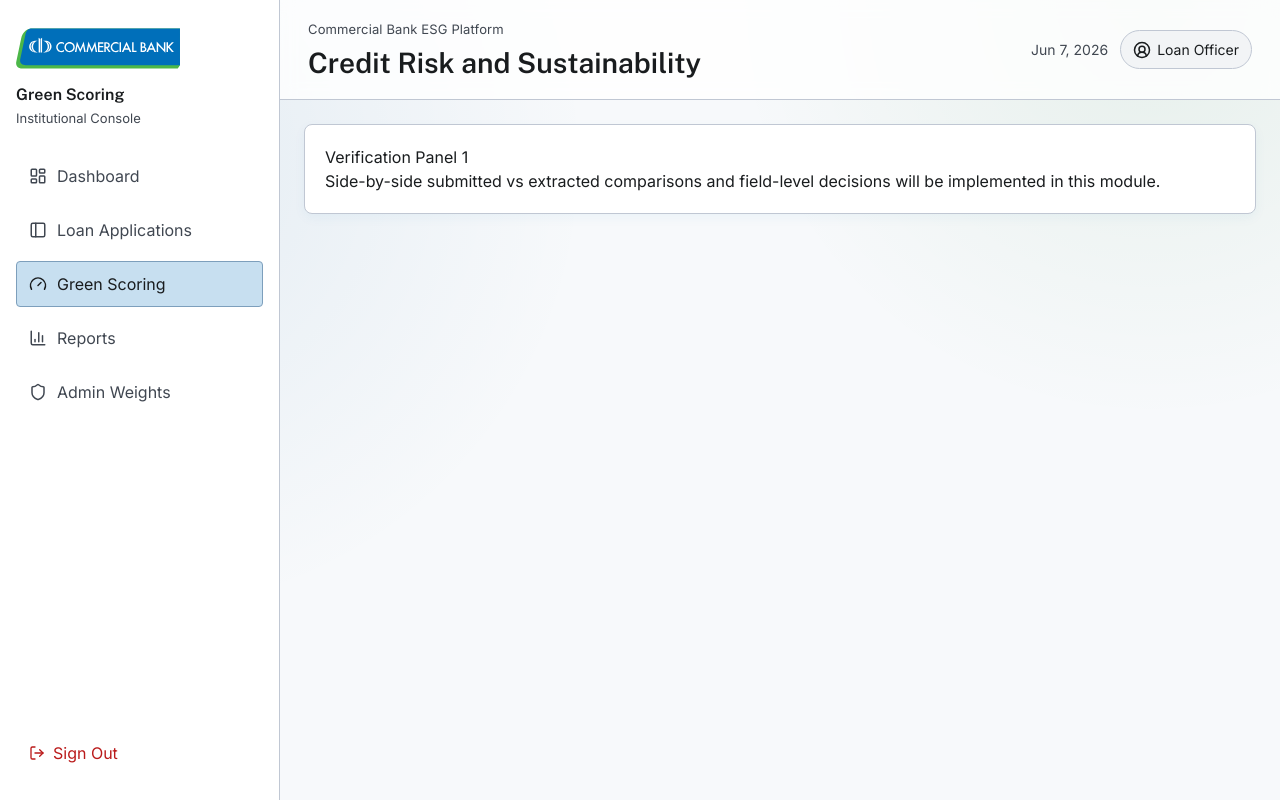
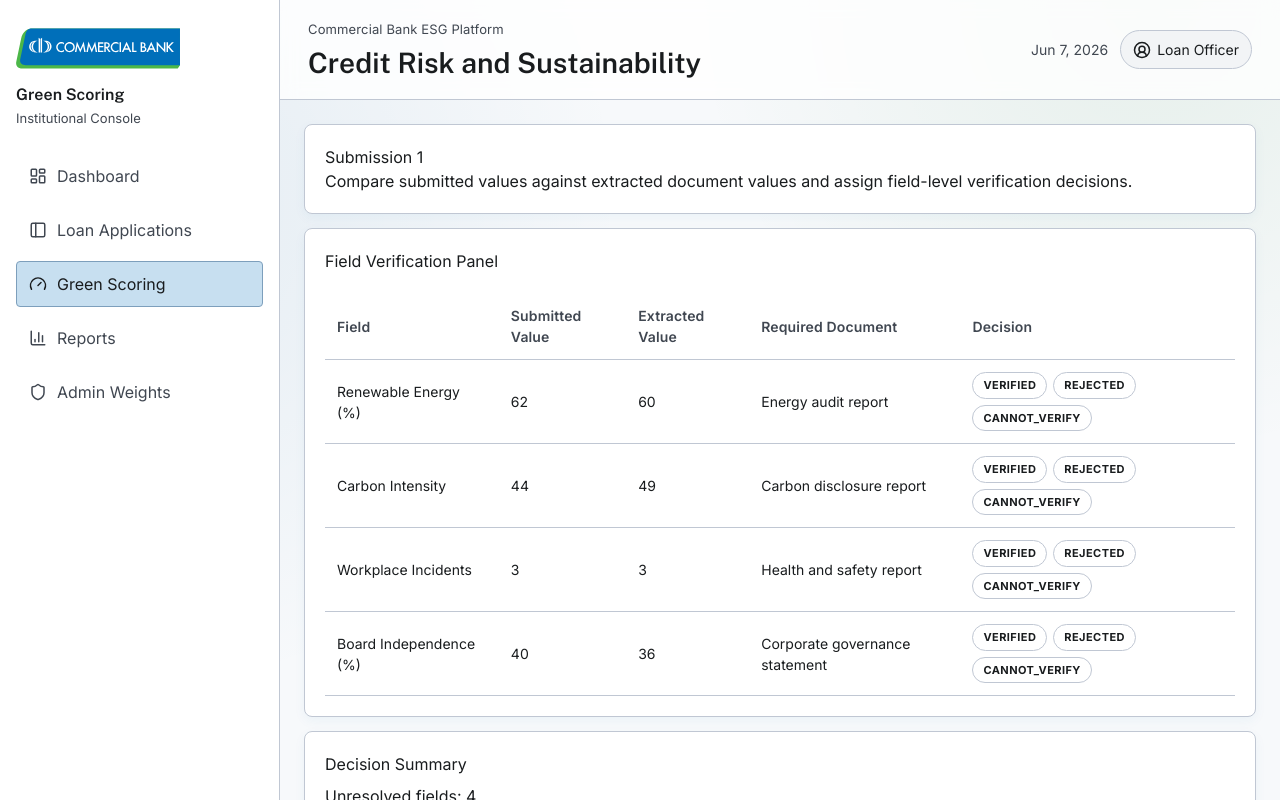
Before and after one commit to rashmikanaveen/Bytebuddies_Professional_Portfolio, a React (Vite) app in the folder frontend/: page /officer/scoring/submissions/1/verification in a window 1280 px wide. Shown: the top 800 px of the page. Built offline with nearby package versions, Linux system fonts and the light colour scheme.

Commit message:
feat(verification-ui): implement modular officer verification panel

```diff
--- /dev/null
+++ b/frontend/src/features/esg/components/VerificationDecisionControl.tsx
@@ -0,0 +1,38 @@
+import type { VerificationDecision } from '@/features/esg/hooks/useVerificationState'
+
+type VerificationDecisionControlProps = {
+  value: VerificationDecision
+  onChange: (decision: VerificationDecision) => void
+}
+
+const decisionOptions: VerificationDecision[] = [
+  'VERIFIED',
+  'REJECTED',
+  'CANNOT_VERIFY',
+]
+
+function VerificationDecisionControl({
+  value,
+  onChange,
+}: VerificationDecisionControlProps) {
+  return (
+    <div className="decision-control">
+      {decisionOptions.map((decision) => (
+        <button
+          key={decision}
+          type="button"
+          className={
+            decision === value
+              ? 'decision-btn decision-btn-active'
+              : 'decision-btn'
+          }
+          onClick={() => onChange(decision)}
+        >
+          {decision}
+        </button>
+      ))}
+    </div>
+  )
+}
+
+export default VerificationDecisionControl
--- a/frontend/src/features/esg/components/VerificationPanelPlaceholder.tsx
+++ b/frontend/src/features/esg/components/VerificationPanelPlaceholder.tsx
@@ -1,4 +1,4 @@
-import SectionCard from '@/components/ui/SectionCard'
+import VerificationPanelWorkspace from '@/features/esg/components/VerificationPanelWorkspace'
 
 type VerificationPanelPlaceholderProps = {
   submissionId: string
@@ -7,12 +7,7 @@ type VerificationPanelPlaceholderProps = {
 function VerificationPanelPlaceholder({
   submissionId,
 }: VerificationPanelPlaceholderProps) {
-  return (
-    <SectionCard
-      title={`Verification Panel ${submissionId}`}
-      description="Side-by-side submitted vs extracted comparisons and field-level decisions will be implemented in this module."
-    />
-  )
+  return <VerificationPanelWorkspace submissionId={submissionId} />
 }
 
 export default VerificationPanelPlaceholder
--- /dev/null
+++ b/frontend/src/features/esg/components/VerificationPanelWorkspace.tsx
@@ -0,0 +1,38 @@
+import VerificationSummaryPanel from '@/features/esg/components/VerificationSummaryPanel'
+import VerificationTable from '@/features/esg/components/VerificationTable'
+import { useVerificationState } from '@/features/esg/hooks/useVerificationState'
+import { verificationFields } from '@/features/esg/mock/verificationData'
+
+type VerificationPanelWorkspaceProps = {
+  submissionId: string
+}
+
+function VerificationPanelWorkspace({
+  submissionId,
+}: VerificationPanelWorkspaceProps) {
+  const { decisions, setDecision, summary } = useVerificationState(
+    verificationFields.map((field) => field.key),
+  )
+
+  return (
+    <section className="verification-layout">
+      <article className="surface-card">
+        <h2>Submission {submissionId}</h2>
+        <p>
+          Compare submitted values against extracted document values and assign
+          field-level verification decisions.
+        </p>
+      </article>
+
+      <VerificationTable
+        fields={verificationFields}
+        decisions={decisions}
+        onDecisionChange={setDecision}
+      />
+
+      <VerificationSummaryPanel {...summary} />
+    </section>
+  )
+}
+
+export default VerificationPanelWorkspace
--- /dev/null
+++ b/frontend/src/features/esg/components/VerificationSummaryPanel.tsx
@@ -0,0 +1,28 @@
+type VerificationSummaryPanelProps = {
+  unresolved: number
+  verified: number
+  rejected: number
+  cannotVerify: number
+}
+
+function VerificationSummaryPanel({
+  unresolved,
+  verified,
+  rejected,
+  cannotVerify,
+}: VerificationSummaryPanelProps) {
+  return (
+    <aside className="surface-card verification-summary-panel">
+      <h2>Decision Summary</h2>
+      <p>Unresolved fields: {unresolved}</p>
+      <p>Verified: {verified}</p>
+      <p>Rejected: {rejected}</p>
+      <p>Cannot Verify: {cannotVerify}</p>
+      <button type="button" className="primary-btn">
+        Submit Verification
+      </button>
+    </aside>
+  )
+}
+
+export default VerificationSummaryPanel
--- /dev/null
+++ b/frontend/src/features/esg/components/VerificationTable.tsx
@@ -0,0 +1,54 @@
+import VerificationDecisionControl from '@/features/esg/components/VerificationDecisionControl'
+import type { VerificationDecision } from '@/features/esg/hooks/useVerificationState'
+import type { VerificationField } from '@/features/esg/mock/verificationData'
+
+type VerificationTableProps = {
+  fields: VerificationField[]
+  decisions: Record<string, VerificationDecision>
+  onDecisionChange: (fieldKey: string, decision: VerificationDecision) => void
+}
+
+function VerificationTable({
+  fields,
+  decisions,
+  onDecisionChange,
+}: VerificationTableProps) {
+  return (
+    <div className="surface-card">
+      <h2>Field Verification Panel</h2>
+      <div className="status-table-wrap">
+        <table className="status-table">
+          <thead>
+            <tr>
+              <th>Field</th>
+              <th>Submitted Value</th>
+              <th>Extracted Value</th>
+              <th>Required Document</th>
+              <th>Decision</th>
+            </tr>
+          </thead>
+          <tbody>
+            {fields.map((field) => (
+              <tr key={field.key}>
+                <td>{field.label}</td>
+                <td>{field.submittedValue}</td>
+                <td>{field.extractedValue}</td>
+                <td>{field.requiredDocumentLabel}</td>
+                <td>
+                  <VerificationDecisionControl
+                    value={decisions[field.key]}
+                    onChange={(nextDecision) =>
+                      onDecisionChange(field.key, nextDecision)
+                    }
+                  />
+                </td>
+              </tr>
+            ))}
+          </tbody>
+        </table>
+      </div>
+    </div>
+  )
+}
+
+export default VerificationTable
--- /dev/null
+++ b/frontend/src/features/esg/hooks/useVerificationState.ts
@@ -0,0 +1,30 @@
+import { useMemo, useState } from 'react'
+
+export type VerificationDecision =
+  | 'UNSET'
+  | 'VERIFIED'
+  | 'REJECTED'
+  | 'CANNOT_VERIFY'
+
+export function useVerificationState(fieldKeys: string[]) {
+  const [decisions, setDecisions] = useState<
+    Record<string, VerificationDecision>
+  >(Object.fromEntries(fieldKeys.map((fieldKey) => [fieldKey, 'UNSET'])))
+
+  function setDecision(fieldKey: string, decision: VerificationDecision) {
+    setDecisions((prev) => ({ ...prev, [fieldKey]: decision }))
+  }
+
+  const summary = useMemo(() => {
+    const values = Object.values(decisions)
+
+    return {
+      unresolved: values.filter((value) => value === 'UNSET').length,
+      verified: values.filter((value) => value === 'VERIFIED').length,
+      rejected: values.filter((value) => value === 'REJECTED').length,
+      cannotVerify: values.filter((value) => value === 'CANNOT_VERIFY').length,
+    }
+  }, [decisions])
+
+  return { decisions, setDecision, summary }
+}
--- /dev/null
+++ b/frontend/src/features/esg/mock/verificationData.ts
@@ -0,0 +1,38 @@
+export type VerificationField = {
+  key: string
+  label: string
+  submittedValue: string
+  extractedValue: string
+  requiredDocumentLabel: string
+}
+
+export const verificationFields: VerificationField[] = [
+  {
+    key: 'renewable_energy_pct',
+    label: 'Renewable Energy (%)',
+    submittedValue: '62',
+    extractedValue: '60',
+    requiredDocumentLabel: 'Energy audit report',
+  },
+  {
+    key: 'carbon_intensity',
+    label: 'Carbon Intensity',
+    submittedValue: '44',
+    extractedValue: '49',
+    requiredDocumentLabel: 'Carbon disclosure report',
+  },
+  {
+    key: 'workplace_incidents',
+    label: 'Workplace Incidents',
+    submittedValue: '3',
+    extractedValue: '3',
+    requiredDocumentLabel: 'Health and safety report',
+  },
+  {
+    key: 'board_independence_pct',
+    label: 'Board Independence (%)',
+    submittedValue: '40',
+    extractedValue: '36',
+    requiredDocumentLabel: 'Corporate governance statement',
+  },
+]
--- a/frontend/src/index.css
+++ b/frontend/src/index.css
@@ -708,6 +708,41 @@ body {
   background: color-mix(in srgb, var(--error) 12%, transparent);
 }
 
+.verification-layout {
+  display: grid;
+  gap: 14px;
+}
+
+.verification-summary-panel {
+  display: grid;
+  gap: 8px;
+}
+
+.decision-control {
+  display: flex;
+  flex-wrap: wrap;
+  gap: 6px;
+}
+
+.decision-btn {
+  border: 1px solid var(--outline-variant);
+  border-radius: var(--radius-full, 9999px);
+  background: transparent;
+  color: var(--on-surface);
+  padding: 4px 10px;
+  font-size: 11px;
+  font-weight: 700;
+  letter-spacing: 0.04em;
+  text-transform: uppercase;
+  cursor: pointer;
+}
+
+.decision-btn-active {
+  border-color: var(--primary);
+  background: color-mix(in srgb, var(--primary) 16%, transparent);
+  color: var(--primary);
+}
+
 @media (max-width: 1080px) {
   .app-shell {
     grid-template-columns: 1fr;
```
